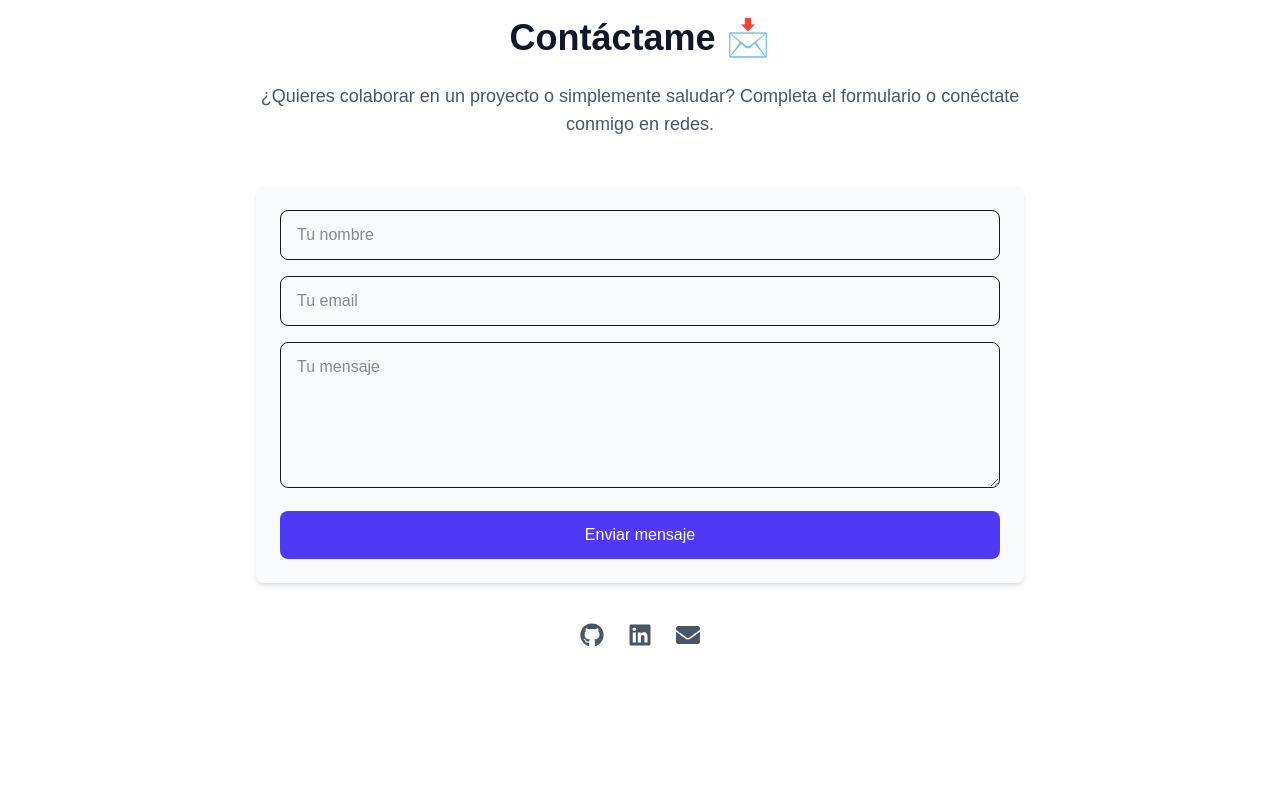
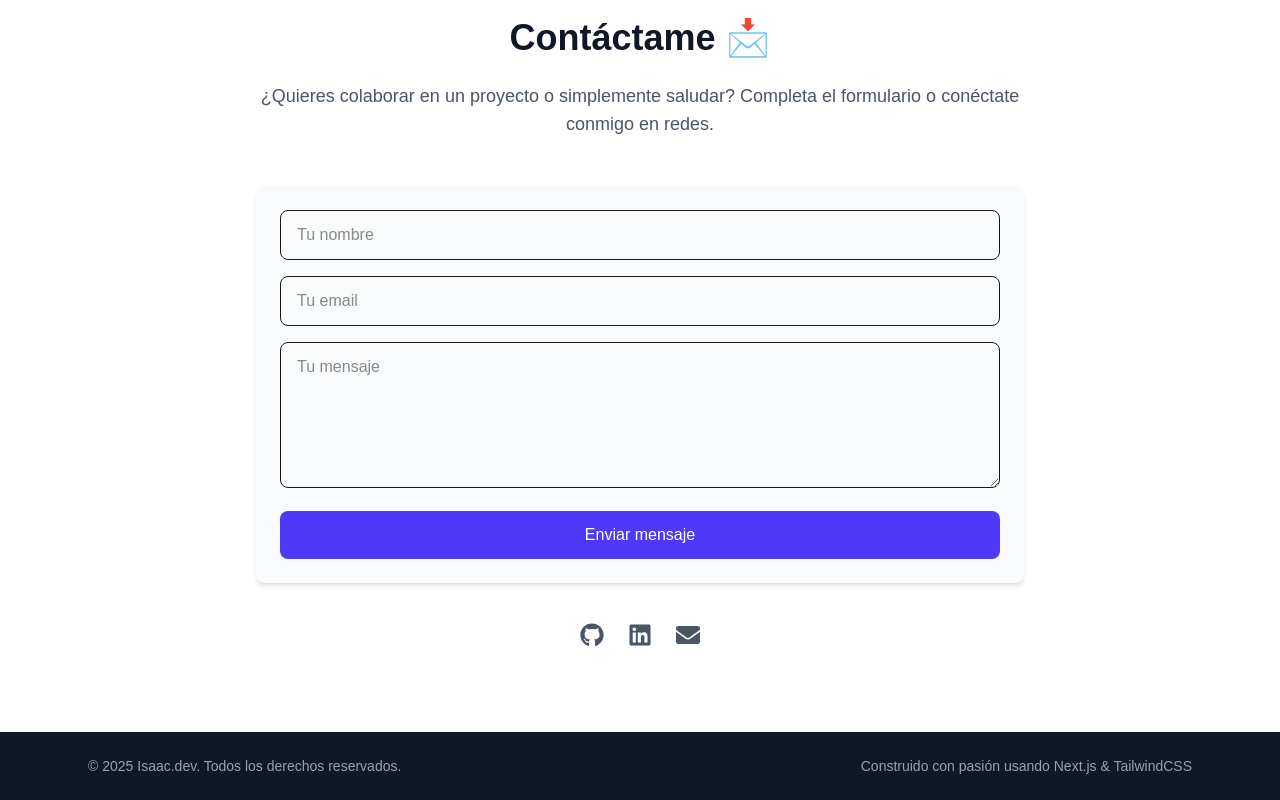
Before and after one commit to millanda29/PortafolioIsaac, a Next.js app: page / in a window 1280 px wide. Shown: the part 2468-3268 px from the top of the page. Before the commit the page ends 3200 px from the top, so only its background shows below. Built offline with nearby package versions, Linux system fonts and the light colour scheme.

Commit message:
feat(sections): 🦶 add Footer with dynamic year and GitHub link

```diff
--- a/src/app/page.tsx
+++ b/src/app/page.tsx
@@ -3,6 +3,7 @@ import Hero from "@/components/sections/Hero"
 import About from "@/components/sections/About";
 import Projects from "@/components/sections/Projects";
 import Contact from "@/components/sections/Contact";
+import Footer from "@/components/layout/Footer";
 
 export default function HomePage() {
     return (
@@ -12,6 +13,7 @@ export default function HomePage() {
             <About />
             <Projects />
             <Contact />
+            <Footer />
         </main>
     )
 }
--- /dev/null
+++ b/src/components/layout/Footer.tsx
@@ -0,0 +1,19 @@
+export default function Footer() {
+    return (
+        <footer className="bg-gray-900 text-gray-400 py-6">
+            <div className="max-w-6xl mx-auto px-6 flex flex-col md:flex-row justify-between items-center">
+                <p className="text-sm">
+                    © {new Date().getFullYear()} Isaac.dev. Todos los derechos reservados.
+                </p>
+                <a
+                    href="https://github.com/millanda29"
+                    target="_blank"
+                    rel="noopener noreferrer"
+                    className="mt-4 md:mt-0 text-sm hover:text-white transition"
+                >
+                    Construido con pasión usando Next.js & TailwindCSS
+                </a>
+            </div>
+        </footer>
+    )
+}
```
